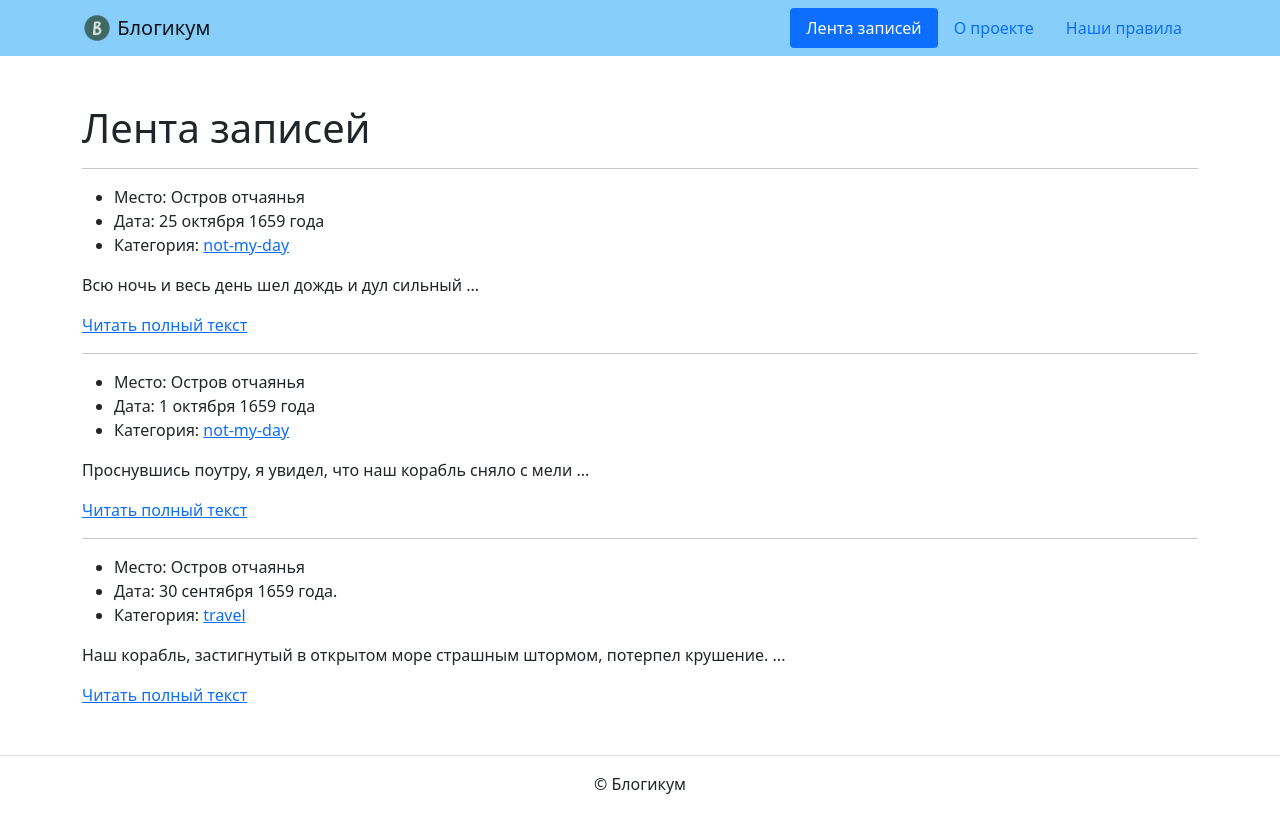
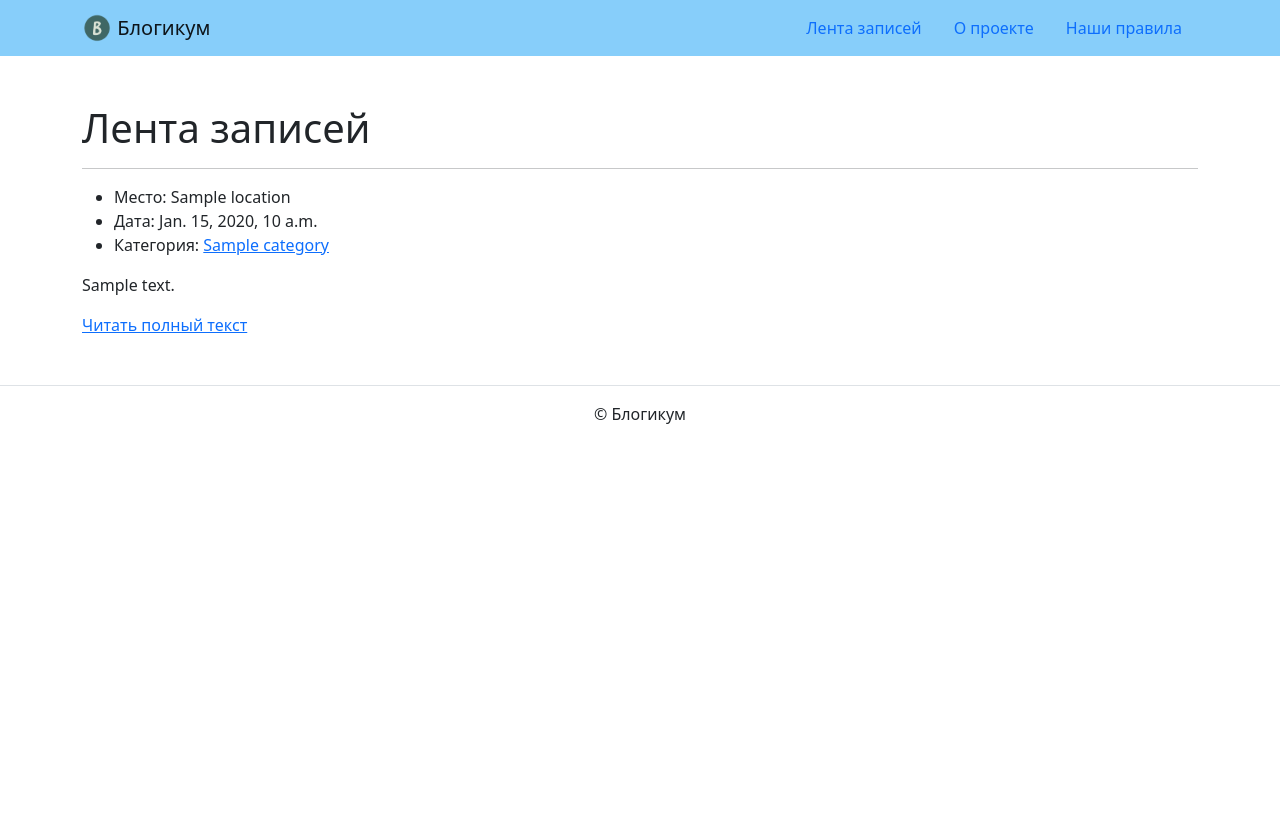
Before and after one commit to Moreggg/django_sprint1, a Django app: template blogicum/templates/blog/index.html in a window 1280 px wide. After the commit the page ends 424 px from the top, so only its background shows below. Run offline with Django 3.2, Linux system fonts and the light colour scheme; the template is opened without the code that fills it: most values are stand-ins (such as "Sample title", 1, 10 or a date in 2020); some libraries are stand-ins or nearby versions.

Commit message:
Add new templates

```diff
--- /dev/null
+++ b/blogicum/templates/base.html
@@ -0,0 +1,25 @@
+<!DOCTYPE html>
+{% load static %}
+<html lang="ru">
+  <head>
+    <meta charset="utf-8">
+    <meta name="viewport" content="width=device-width, initial-scale=1">
+    <link rel="icon" href="{% static 'img/fav/favicon.ico' %}" type="image">
+    <link rel="apple-touch-icon" sizes="180x180" href="{% static 'img/fav/apple-touch-icon.png' %}">
+    <link rel="icon" type="image/png" sizes="32x32" href="{% static 'img/fav/favicon-32x32.png' %}">
+    <link rel="icon" type="image/png" sizes="16x16" href="{% static 'img/fav/favicon-16x16.png' %}">
+    <link rel="stylesheet" href="{% static 'css/bootstrap.min.css' %}">
+    <title>
+        {% block title %}{% endblock %}
+    </title>
+  </head>
+  <body>
+    {% include "includes/header.html" %}
+    <main>
+      <div class="container py-5">
+        {% block content %}{% endblock %}
+      </div>
+    </main>
+    {% include "includes/footer.html" %}
+  </body>
+</html>
--- a/blogicum/templates/blog/index.html
+++ b/blogicum/templates/blog/index.html
@@ -1,109 +1,17 @@
-<!DOCTYPE html>
-{% load static %}
-<html lang="ru">
-  <head>
-    <meta charset="utf-8">
-    <meta name="viewport" content="width=device-width, initial-scale=1">
-    <link rel="icon" href="{% static 'img/fav/favicon.ico' %}" type="image">
-    <link rel="apple-touch-icon" sizes="180x180" href="{% static 'img/fav/apple-touch-icon.png' %}">
-    <link rel="icon" type="image/png" sizes="32x32" href="{% static 'img/fav/favicon-32x32.png' %}">
-    <link rel="icon" type="image/png" sizes="16x16" href="{% static 'img/fav/favicon-16x16.png' %}">
-    <link rel="stylesheet" href="{% static 'css/bootstrap.min.css' %}">
-    <title>Лента записей</title>
-  </head>
-  <body>
-    <header>
-      <nav class="navbar navbar-light" style="background-color: lightskyblue">
-        <div class="container">
-          <a class="navbar-brand" href="index.html">
-            <img src="{% static 'img/logo.png' %}" width="30" height="30" class="d-inline-block align-top" alt="">
-            Блогикум
-          </a>
-          <ul class="nav nav-pills">
-            <li class="nav-item">
-              <a class="nav-link active" href="{% url 'blog:index' %}">
-                Лента записей
-              </a>
-            </li>
-            <li class="nav-item">
-              <a class="nav-link" href="about.html">
-                О проекте
-              </a>
-            </li>
-            <li class="nav-item">
-              <a class="nav-link" href="rules.html">
-                Наши правила
-              </a>
-            </li>
-          </ul>
-        </div>
-      </nav>
-    </header>
-    <main>
-      <div class="container py-5">
+{% extends "base.html" %}
+{% block title %}Лента записей{% endblock %}
+{% block content %}
 <h1>Лента записей</h1>
-        <!-- Перебираем в цикле все посты -->
+{% for post in post reversed %}
 <hr>
 <article>
   <ul>
-            <li>
-              Место: Остров отчаянья
-            </li>
-            <li>
-              Дата: 25 октября 1659 года
-            </li>
-            <li>
-              Категория: <a href="not-my-day">not-my-day</a>
-            </li>
+    <li>Место: {{ post.location }}</li>
+    <li>Дата: {{ post.date }}</li>
+    <li>Категория: <a href="">{{ post.category }}</a>
   </ul>
-          <!-- Первые 10 слов -->
-          <p>
-            Всю ночь и весь день шел дождь и дул сильный ...
-          </p>
-          <a href="detail.html">Читать полный текст</a>
+  <p>{{ post.text|truncatewords:10 }}</p>
+  <a href="">Читать полный текст</a>
 </article>
-        <hr>
-        <article>
-          <ul>
-            <li>
-              Место: Остров отчаянья
-            </li>
-            <li>
-              Дата: 1 октября 1659 года
-            </li>
-            <li>
-              Категория: <a href="not-my-day">not-my-day</a>
-            </li>
-          </ul>
-          <!-- Первые 10 слов -->
-          <p>
-            Проснувшись поутру, я увидел, что наш корабль сняло с мели ...
-          </p>
-          <a href="detail.html">Читать полный текст</a>
-        </article>
-        <hr>
-        <article>
-          <ul>
-            <li>
-              Место: Остров отчаянья
-            </li>
-            <li>
-              Дата: 30 сентября 1659 года.
-            </li>
-            <li>
-              Категория: <a href="travel">travel</a>
-            </li>
-          </ul>
-          <!-- Первые 10 слов -->
-          <p>
-            Наш корабль, застигнутый в открытом море страшным штормом, потерпел крушение. ...
-          </p>
-          <a href="detail.html">Читать полный текст</a>
-        </article>
-      </div>
-    </main>
-    <footer class="border-top text-center py-3">
-      <p>© Блогикум</p>
-    </footer>
-  </body>
-</html>
+  {% endfor %}
+  {% endblock %}
--- /dev/null
+++ b/blogicum/templates/includes/footer.html
@@ -0,0 +1,3 @@
+<footer class="border-top text-center py-3">
+    <p>© Блогикум</p>
+</footer>
--- /dev/null
+++ b/blogicum/templates/includes/header.html
@@ -0,0 +1,31 @@
+{% load static %}
+<header>
+    <nav class="navbar navbar-light" style="background-color: lightskyblue">
+      <div class="container">
+        <a class="navbar-brand" href="{% url 'blog:index' %}">
+          <img src="{% static 'img/logo.png' %}" width="30" height="30" class="d-inline-block align-top" alt="">
+          Блогикум
+        </a>
+        <ul class="nav nav-pills">
+          {% with request.resolver_match.view_name as view_name %}
+          <li class="nav-item">
+            <a class="nav-link {% if view_name == 'blog:index' %}active{% endif %}"
+               href="{% url 'blog:index' %}">
+              Лента записей
+            </a>
+          </li>
+          <li class="nav-item">
+            <a class="nav-link" href="">
+              О проекте
+            </a>
+          </li>
+          <li class="nav-item">
+            <a class="nav-link" href="">
+              Наши правила
+            </a>
+          </li>
+          {% endwith %}
+        </ul>
+      </div>
+    </nav>
+  </header>
```
Also changed, not shown: blogicum/blog/views.py (+48 -1 lines). Lines whose indentation alone changed are shown as unchanged.
